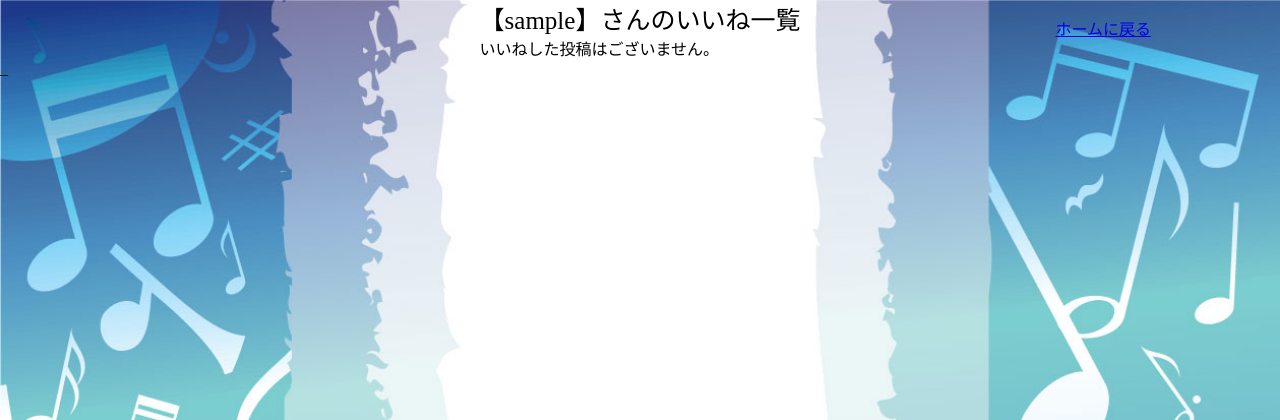
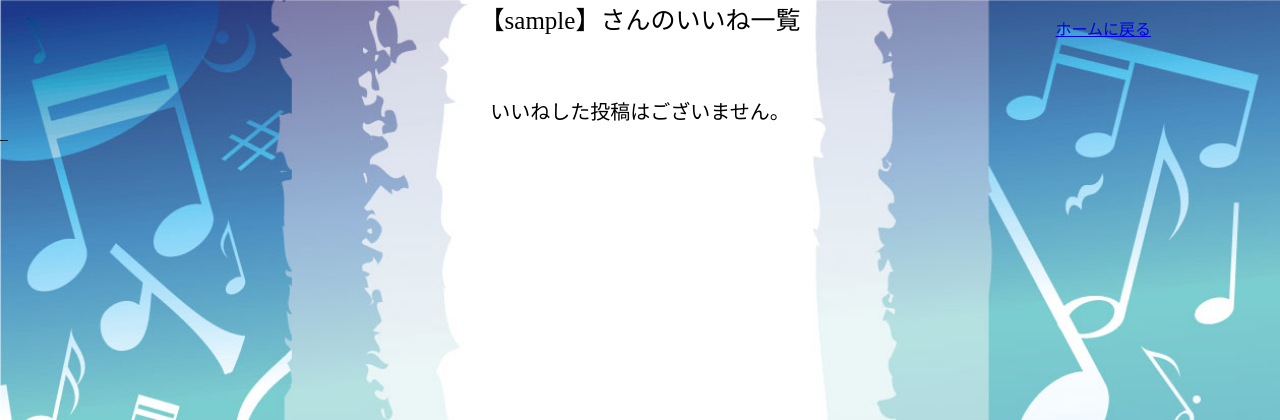
Before and after one commit to nbnbshsh/music-jam, a Rails app: page /movies/likes/show in a window 1280 px wide. Shown: the top 420 px of the page. Run offline with Rails 7, Linux system fonts and the light colour scheme; the visitor is signed in with stand-in values (Sample User, id 1); data that the repository does not hold is empty; style sheets or scripts are compiled from the project's sources; some libraries are stand-ins or nearby versions.

Commit message:
いいね一覧ビュー調整

```diff
--- a/app/assets/stylesheets/style.css
+++ b/app/assets/stylesheets/style.css
@@ -44,3 +44,10 @@ div#error_explanation {
   margin: 30px;
   color: red;
 }
+
+p.likes_not {
+  display: flex;
+  justify-content: center;
+  font-size: 20px;
+  margin-top: 60px;
+}
--- a/app/views/likes/show.html.erb
+++ b/app/views/likes/show.html.erb
@@ -55,5 +55,5 @@
   <% end %>
 
 <% else %>
-    <p>いいねした投稿はございません。</p>
+    <p class="likes_not">いいねした投稿はございません。</p>
 <% end %>
```
